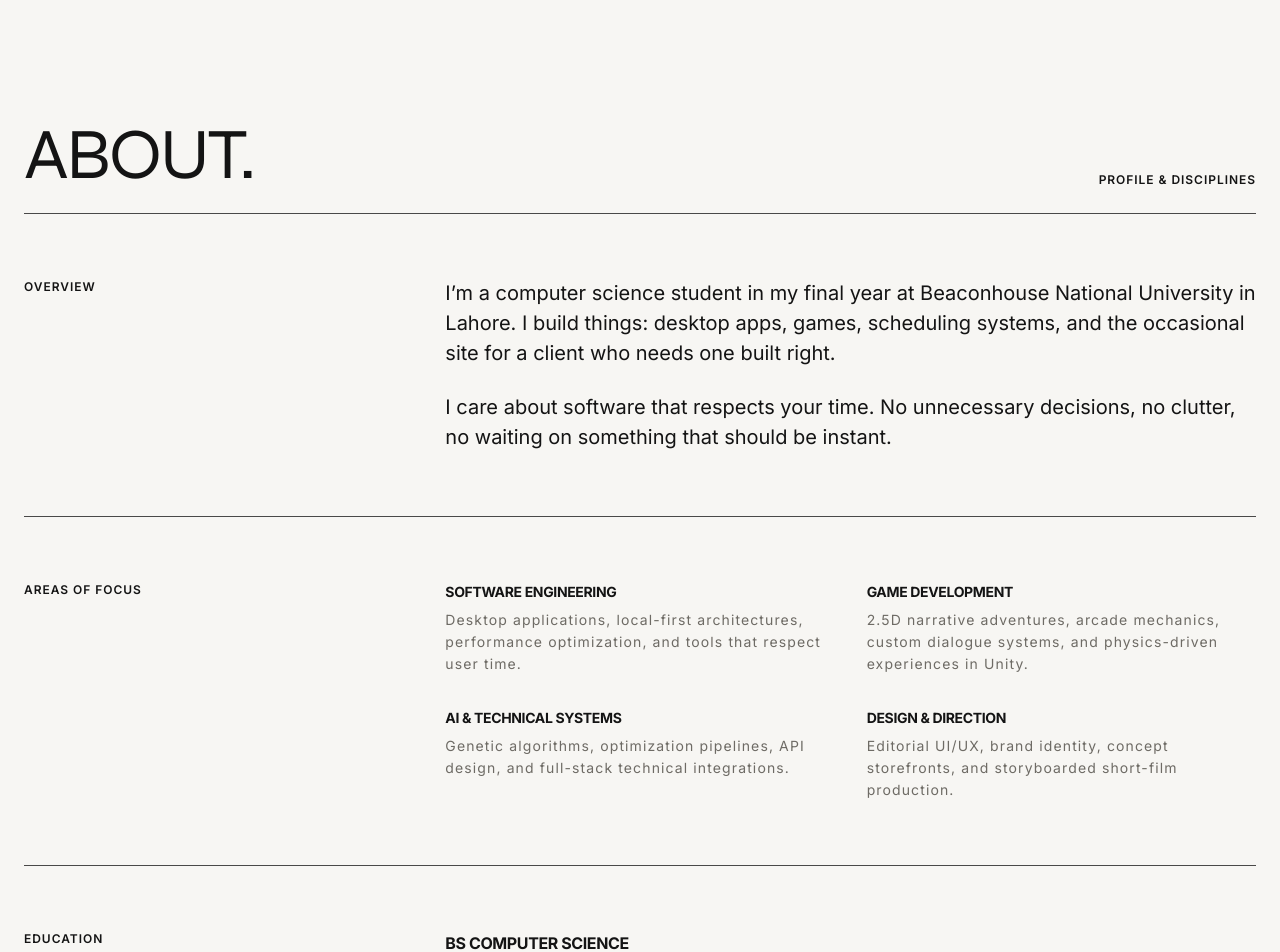
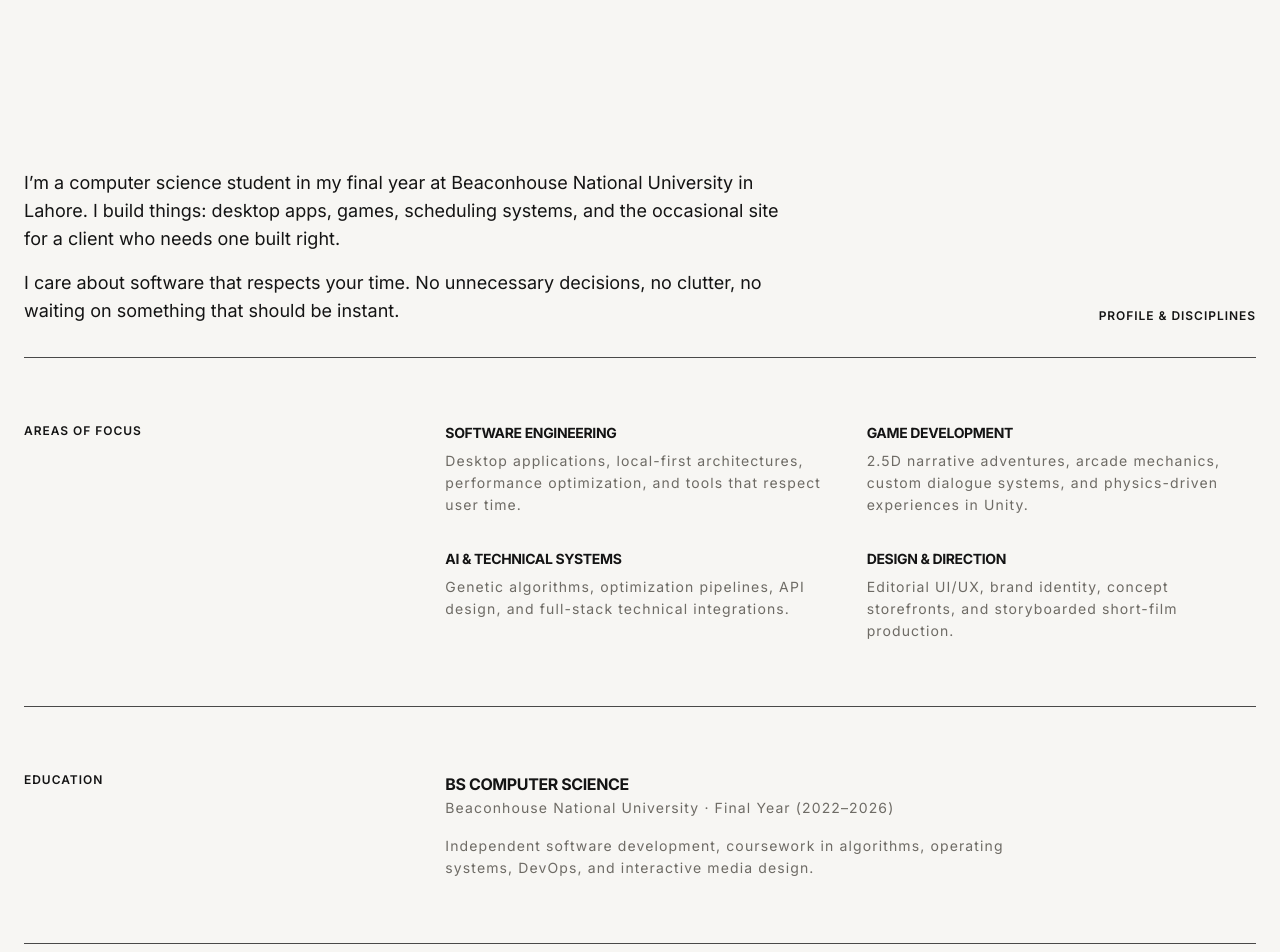
Before and after one commit to sedmugen/portfolio, a Next.js app: page /about in a window 1280 px wide. Shown: the part 340-1292 px from the top of the page. Built offline with nearby package versions, Linux system fonts and the light colour scheme.

Commit message:
refactor(info): remove About and Overview headings, left-align bio copy, and reposition Profile & Disciplines

```diff
--- a/app/(site)/about/page.tsx
+++ b/app/(site)/about/page.tsx
@@ -1,8 +1,7 @@
 import { Metadata } from "next";
-import Link from "next/link";
 
 export const metadata: Metadata = {
-  title: "About — Saad Mughal",
+  title: "Info — Saad Mughal",
   description:
     "Learn more about Saad Mughal, developer, game designer, and builder based in Lahore, PK.",
 };
@@ -41,12 +40,15 @@ const CONNECT_LINKS = [
 export default function AboutPage() {
   return (
     <div className="w-full px-2 sm:px-4 md:px-6">
-      {/* 1. Page Header */}
-      <section className="w-full pt-28 sm:pt-36 md:pt-44 lg:pt-52 pb-4 sm:pb-6 flex flex-col md:flex-row md:items-end justify-between gap-3 md:gap-8 border-b border-black/70">
-        <div>
-          <h1 className="font-display text-4xl sm:text-5xl md:text-6xl lg:text-7xl font-normal uppercase tracking-[-0.03em] leading-none text-ink">
-            ABOUT.
-          </h1>
+      {/* 1. Overview Content Row (Left-aligned, Profile & Disciplines on right) */}
+      <section className="w-full pt-32 sm:pt-44 md:pt-56 lg:pt-64 pb-6 sm:pb-8 flex flex-col md:flex-row md:items-end justify-between gap-6 md:gap-8">
+        <div className="max-w-2xl md:max-w-3xl space-y-4">
+          <p className="text-sm sm:text-base md:text-lg text-ink font-normal leading-relaxed">
+            I’m a computer science student in my final year at Beaconhouse National University in Lahore. I build things: desktop apps, games, scheduling systems, and the occasional site for a client who needs one built right.
+          </p>
+          <p className="text-sm sm:text-base md:text-lg text-ink font-normal leading-relaxed">
+            I care about software that respects your time. No unnecessary decisions, no clutter, no waiting on something that should be instant.
+          </p>
         </div>
 
         <div className="shrink-0 text-left md:text-right self-start md:self-end">
@@ -56,25 +58,8 @@ export default function AboutPage() {
         </div>
       </section>
 
-      {/* 2. Overview / Bio */}
-      <section className="w-full py-8 sm:py-12 md:py-16 border-b border-black/70 grid grid-cols-1 md:grid-cols-12 gap-4 md:gap-8">
-        <div className="md:col-span-4">
-          <h2 className="text-3xs sm:text-2xs md:text-xs font-semibold uppercase tracking-[0.16em] text-ink">
-            Overview
-          </h2>
-        </div>
-        <div className="md:col-span-8 space-y-6">
-          <p className="text-base sm:text-lg md:text-xl text-ink leading-relaxed max-w-prose font-normal">
-            I’m a computer science student in my final year at Beaconhouse National University in Lahore. I build things: desktop apps, games, scheduling systems, and the occasional site for a client who needs one built right.
-          </p>
-          <p className="text-base sm:text-lg md:text-xl text-ink leading-relaxed max-w-prose font-normal">
-            I care about software that respects your time. No unnecessary decisions, no clutter, no waiting on something that should be instant.
-          </p>
-        </div>
-      </section>
-
-      {/* 3. Areas of Focus / Disciplines */}
-      <section className="w-full py-8 sm:py-12 md:py-16 border-b border-black/70 grid grid-cols-1 md:grid-cols-12 gap-4 md:gap-8">
+      {/* 2. Areas of Focus / Disciplines */}
+      <section className="w-full py-8 sm:py-12 md:py-16 border-t border-black/70 grid grid-cols-1 md:grid-cols-12 gap-4 md:gap-8">
         <div className="md:col-span-4">
           <h2 className="text-3xs sm:text-2xs md:text-xs font-semibold uppercase tracking-[0.16em] text-ink">
             Areas of Focus
@@ -94,8 +79,8 @@ export default function AboutPage() {
         </div>
       </section>
 
-      {/* 4. Education & Background */}
-      <section className="w-full py-8 sm:py-12 md:py-16 border-b border-black/70 grid grid-cols-1 md:grid-cols-12 gap-4 md:gap-8">
+      {/* 3. Education & Background */}
+      <section className="w-full py-8 sm:py-12 md:py-16 border-t border-black/70 grid grid-cols-1 md:grid-cols-12 gap-4 md:gap-8">
         <div className="md:col-span-4">
           <h2 className="text-3xs sm:text-2xs md:text-xs font-semibold uppercase tracking-[0.16em] text-ink">
             Education
@@ -116,8 +101,8 @@ export default function AboutPage() {
         </div>
       </section>
 
-      {/* 5. Direct Connect & Links */}
-      <section className="w-full py-8 sm:py-12 md:py-16 pb-20 sm:pb-28 md:pb-36 grid grid-cols-1 md:grid-cols-12 gap-4 md:gap-8">
+      {/* 4. Direct Connect & Links */}
+      <section className="w-full py-8 sm:py-12 md:py-16 pb-20 sm:pb-28 md:pb-36 border-t border-black/70 grid grid-cols-1 md:grid-cols-12 gap-4 md:gap-8">
         <div className="md:col-span-4">
           <h2 className="text-3xs sm:text-2xs md:text-xs font-semibold uppercase tracking-[0.16em] text-ink">
             Connect
```
